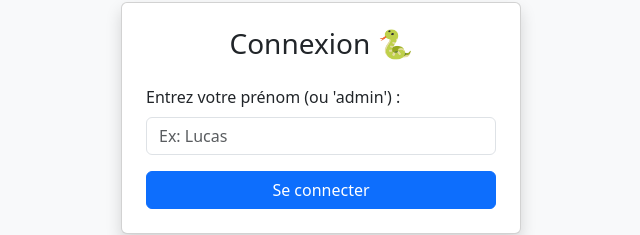
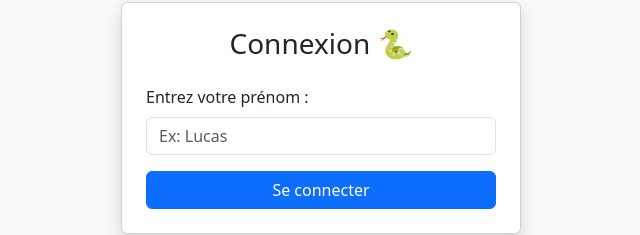
Before and after one commit to PHILIPPE0404/Cours, a plain HTML site: page index.html in a window 1280 px wide. Shown: the part 122-357 px from the top of the page, without its empty margins (319-959 px from the left). Drawn offline with nearby package versions, Linux system fonts and the light colour scheme.

Commit message:
Update index.html

```diff
--- a/index.html
+++ b/index.html
@@ -20,7 +20,7 @@
             <div class="card p-4 shadow mx-auto" style="max-width: 400px; margin-top: 100px;">
                 <h3 class="text-center mb-4">Connexion 🐍</h3>
                 <div class="mb-3">
-                    <label class="form-label">Entrez votre prénom (ou 'admin') :</label>
+                    <label class="form-label">Entrez votre prénom :</label>
                     <input type="text" id="input-username" class="form-control" placeholder="Ex: Lucas">
                 </div>
                 <button class="btn btn-primary w-100" onclick="seConnecter()">Se connecter</button>
```
